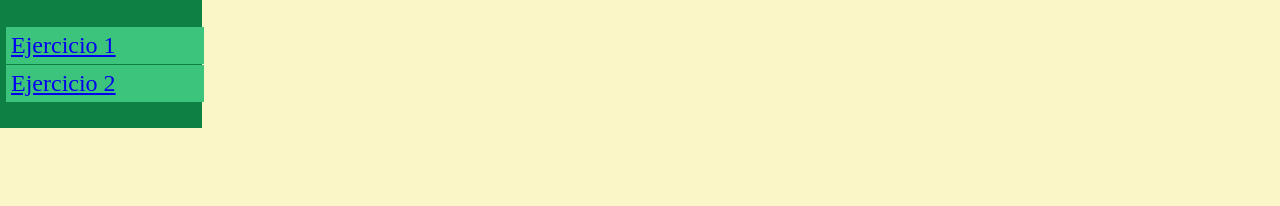
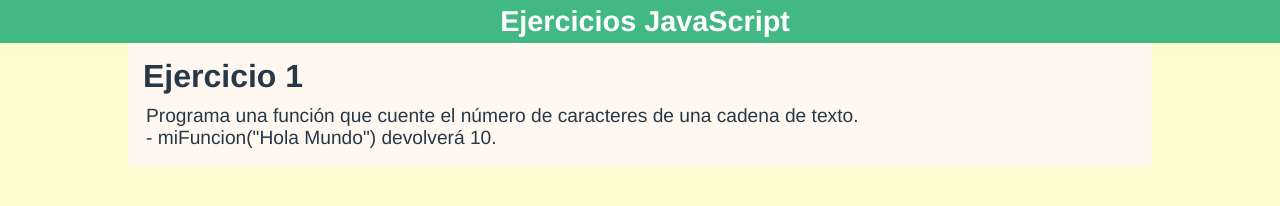
Before and after one commit to Luis-Salinas-SD/JS-Excersise, a plain HTML site: page index.html in a window 1280 px wide. Drawn offline with Linux system fonts and the light colour scheme.

Commit message:
Actualización

```diff
--- a/index.html
+++ b/index.html
@@ -9,12 +9,18 @@
 </head>
 
 <body>
-    <aside>
-        <ul>
-            <li class="menu"> <a href="html/1.html">Ejercicio 1</a></li>
-            <li class="menu"> <a href="www.google.com">Ejercicio 2</a></li>
-        </ul>
-    </aside>
+    <div class="banner">
+        <center>
+            Ejercicios JavaScript
+        </center>
+    </div>
+    <div class="main">
+        <h2>Ejercicio 1</h2>
+        <p>Programa una función que cuente el número de caracteres de una cadena de texto.
+            <br> - miFuncion("Hola Mundo") devolverá 10.</p>
+        <script src="../JS/1.js"></script>
+
+    </div>
 </body>
 
 </html>
--- a/style/style.css
+++ b/style/style.css
@@ -3,30 +3,40 @@
 }
 
 body {
-    background: hsl(56, 83%, 88%);
+    background: hsl(55, 100%, 90%);
+    font-family: "Source Sans Pro", "Helvetica Neue", Arial, sans-serif;
 }
 
-aside {
-    width: 15%;
-    height: 100%;
-    background: #0E8044;
-    margin: 0px;
-    color: white;
-    padding: 2% 5PX;
-    list-style: none;
+.banner {
+    width: 100%;
+    height: auto;
+    background: #42b983;
+    font-family: "Source Sans Pro", "Helvetica Neue", Arial, sans-serif;
+    color: #fff;
+    font-size: 1.8em;
+    font-weight: bold;
+    padding: 5px;
 }
 
-.menu {
-    width: 98%;
-    padding: 5px;
-    background: #3CC47C;
-    text-decoration: none;
-    font-size: 3vh;
-    margin: 1px;
+.main {
+    width: auto;
+    height: 100%;
+    margin: 0 10%;
+    background-color: rgb(255, 248, 241);
+    padding: 10px;
 }
 
-ul {
-    list-style: none;
-    margin: 0;
-    padding: 0;
+h2 {
+    font-weight: 600;
+    color: #273849;
+    margin: 5px;
+    font-size: 2em;
 }
+
+p {
+    font-weight: 400;
+    color: #273849;
+    margin: 3px;
+    padding: 5px;
+    font-size: 1.2em;
+}
```
Also changed, not shown: html/1.html (deleted, +0 -14 lines).
